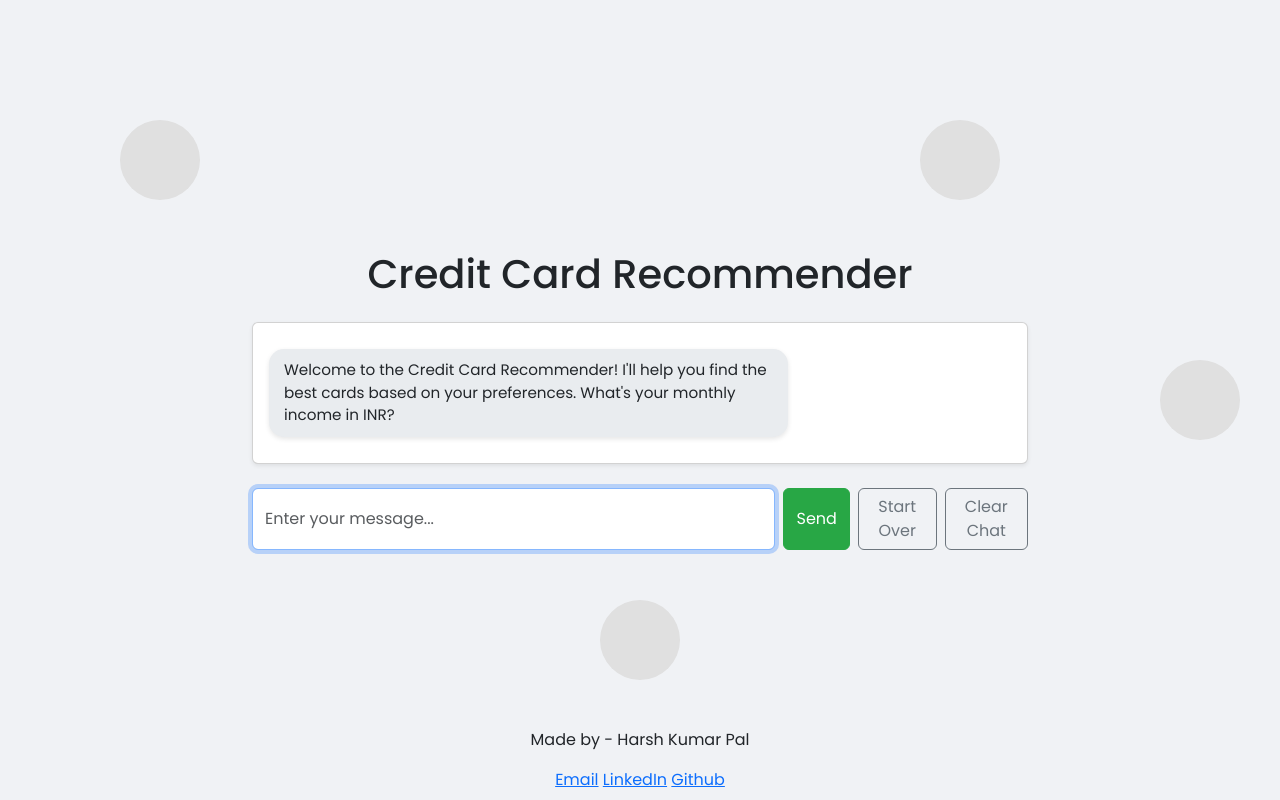
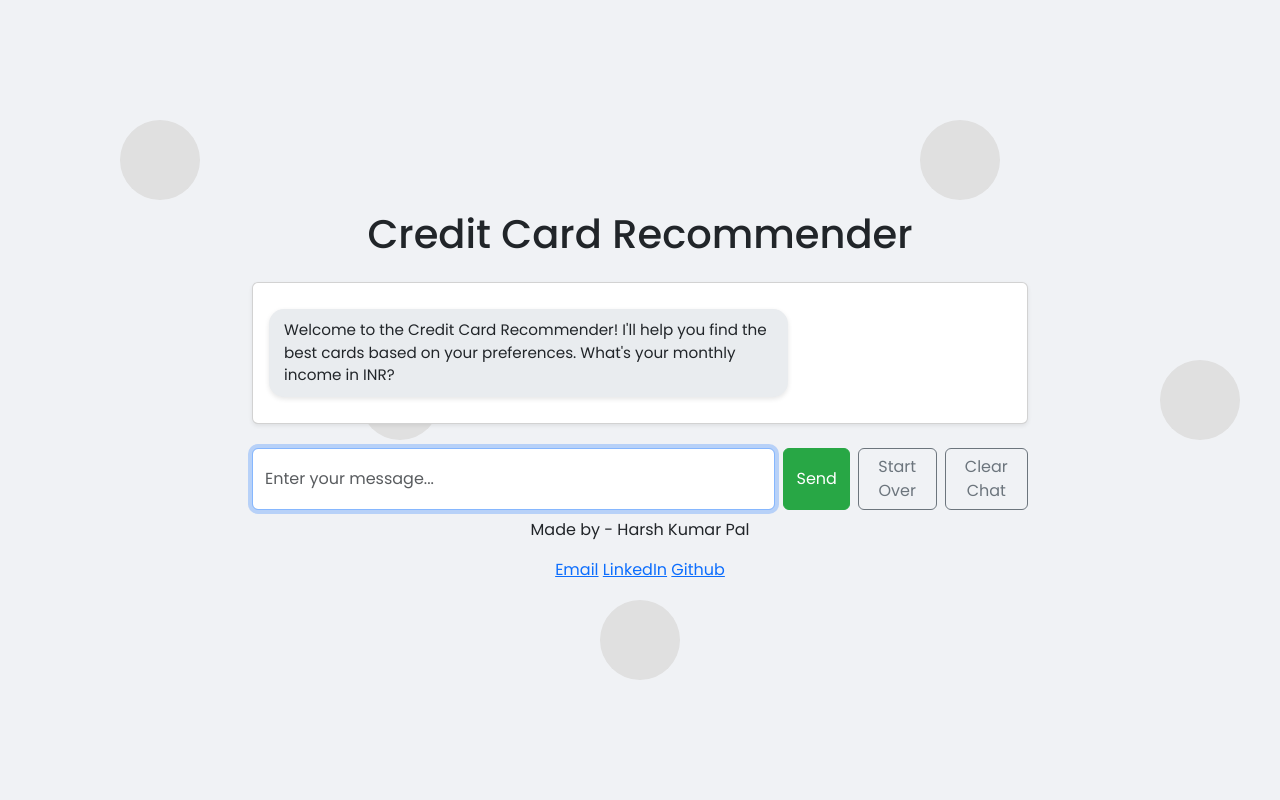
Before and after one commit to harshkumarpal1/credit-card-recommender, a Flask app: page / in a window 1280 px wide. Run offline with Flask 3, Linux system fonts and the light colour scheme.

Commit message:
index.html updated

```diff
--- a/templates/index.html
+++ b/templates/index.html
@@ -25,7 +25,7 @@
             <button class="btn btn-outline-secondary" onclick="restartConversation()">Start Over</button>
             <button class="btn btn-outline-secondary" onclick="clearChat()">Clear Chat</button>
         </div>
-        <div class="text-center py-2 fixed-bottom">
+        <div class="text-center py-2 fixed-relative">
             <p>Made by - Harsh Kumar Pal</p>
             <a href="mailto:harshkumarpalofficial@gmail.com" target="_blank">Email</i></a>
             <a href="https://www.linkedin.com/in/harshkumarpal69/" target="_blank">LinkedIn</a>
```
